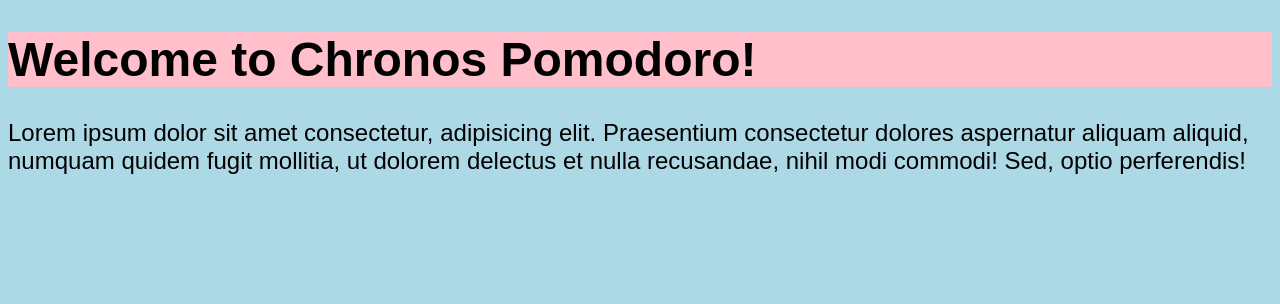
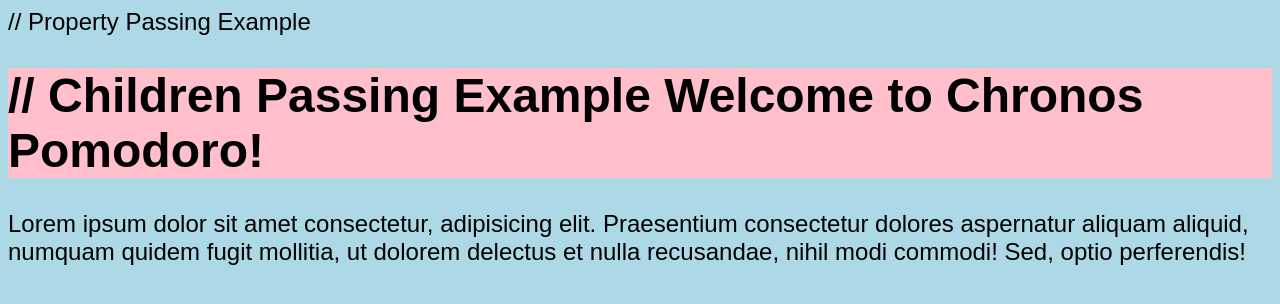
Before and after one commit to GabrielLima1227/chronos-pomodoro, a React app: page / in a window 1280 px wide. Shown: the top 304 px of the page. Built offline with nearby package versions, Linux system fonts and the light colour scheme; the HTML template or start-up script is replaced by a standard one.

Commit message:
feat: add example demonstrating React props

```diff
--- a/src/App.tsx
+++ b/src/App.tsx
@@ -7,7 +7,11 @@
 
     return (
         <>
-            <Heading/>
+            // Property Passing Example
+            <Heading attr={123} attr2="String">
+                // Children Passing Example
+                Welcome to Chronos Pomodoro!
+            </Heading>
             <p>
             Lorem ipsum dolor sit amet consectetur, adipisicing elit. Praesentium
             consectetur dolores aspernatur aliquam aliquid, numquam quidem fugit
--- a/src/components/Heading.tsx
+++ b/src/components/Heading.tsx
@@ -1,9 +1,11 @@
 import style from "./Heading.module.css";
 
-export function Heading() {
+export function Heading(props) {
+    // Log all received properties
+    console.log(props);
     return (
         <>
-            <h1 className={style.heading}>Welcome to Chronos Pomodoro!</h1>
+            <h1 className={style.heading}>{props.children}</h1>
         </>
     )
 }
```
